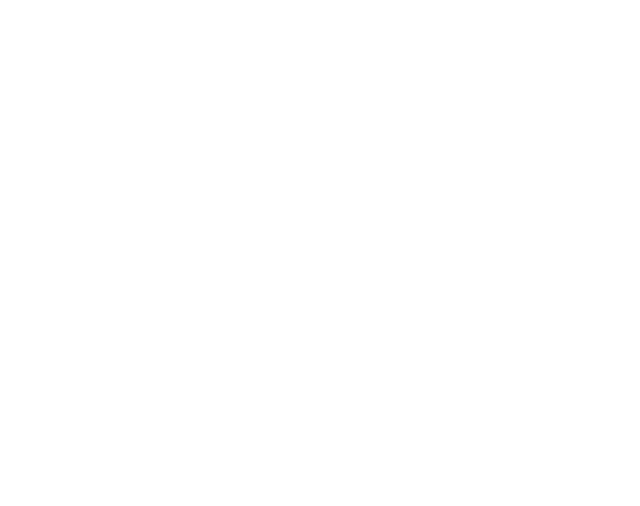
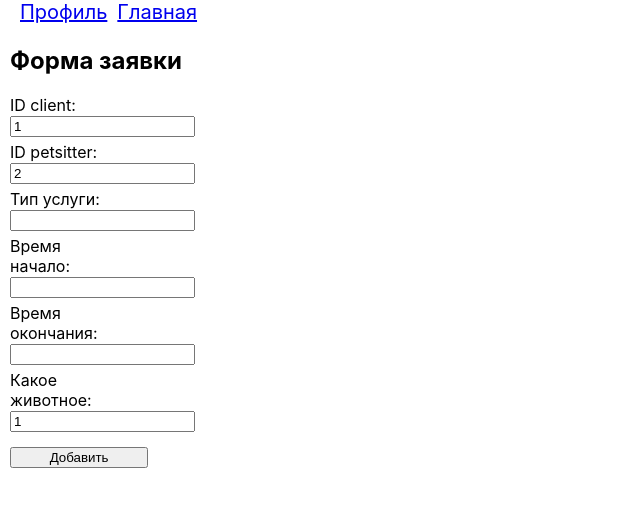
Before and after one commit to XDinoxxx/Web, a React (Create React App) app in the folder project/: page /client/requestform in a window 1280 px wide. Before the commit this address had no page. Shown: the top 506 px of the page, without its empty margins (0-640 px from the left). Built offline with nearby package versions, Linux system fonts and the light colour scheme.

Commit message:
add
front-end кончился, наверно

```diff
--- a/project/src/App.css
+++ b/project/src/App.css
@@ -21,7 +21,7 @@
   justify-content: flex-end;
 }
 
-.homeContent{
+.content{
   width: 70%;
   margin-left: 5px;
 }
@@ -39,6 +39,17 @@
   padding: 5px 7px;
 }
 
+.clientHeader, .petsitterHeader{
+  display: flex;
+  flex-direction: row;
+  padding-left: 10px;
+  font-size: 20px;
+}
+
+.headerElem{
+  padding-left: 10px;
+}
+
 label{
   width: 20%;
 }
--- a/project/src/App.js
+++ b/project/src/App.js
@@ -5,6 +5,8 @@ import Login from './components/auth/Login';
 import Registration from './components/auth/Registration';
 import ClientPage from './components/client/ClientPage';
 import PetsitterPage from './components/petsitter/PetsitterPage';
+import AnimalForm from './components/client/AnimalForm';
+import RequestForm from './components/client/RequestForm';
 
 function App() {
   return (
@@ -16,6 +18,8 @@ function App() {
           <Route path='/registration' element={<Registration />} />
           <Route path='/client' element={<ClientPage />} />
           <Route path='/petsitter' element={<PetsitterPage />} />
+          <Route path='/client/animalform' element={<AnimalForm />} />
+          <Route path='/client/requestform' element={<RequestForm />} />
         </Routes>
       </div>
     </Router>
--- a/project/src/components/auth/Login.jsx
+++ b/project/src/components/auth/Login.jsx
@@ -1,5 +1,3 @@
-// Login.jsx
-
 import React, { useState } from 'react';
 import Header from '../common/GeneralHeader';
 
--- a/project/src/components/auth/Registration.jsx
+++ b/project/src/components/auth/Registration.jsx
@@ -1,5 +1,3 @@
-// Registration.jsx
-
 import React, { useState } from 'react';
 import Header from '../common/GeneralHeader';
 
--- a/project/src/components/client/AnimalForm.jsx
+++ b/project/src/components/client/AnimalForm.jsx
@@ -1,6 +1,49 @@
-import React,{useState} from "react";
+import React, { useState } from "react";
+import ClientHeader from "../common/ClientHeader";
 
-function AnimalForm(){
+function AnimalForm() {
+    const [animalData, setAnimalData] = useState({
+        name: '',
+        type: '',
+        breed: '',
+        age: '',
+        user_id: 1, // должно быть таким же какой вошёл пользователь
+    });
 
+    const handleInputChange = (e) => {
+        setAnimalData({ ...animalData, [e.target.name]: e.target.value });
+    };
 
+    const handleAnimal = () => {
+        // Реализовать добавления животного в базу данных
+        // Перенаправить пользователя на соответствующую страницу после успешного ввода
+    };
+
+    return (
+        <div>
+            <ClientHeader />
+            <div className="form">
+                <h2>Форма животного</h2>
+                <label>
+                    Логин:
+                    <input type="text" name="name" value={animalData.name} onChange={handleInputChange} />
+                </label>
+                <label>
+                    Тип животного:
+                    <input type="text" name="type" value={animalData.type} onChange={handleInputChange} />
+                </label>
+                <label>
+                    Порода:
+                    <input type="text" name="breed" value={animalData.breed} onChange={handleInputChange} />
+                </label>
+                <label>
+                    Возраст:
+                    <input type="text" name="age" value={animalData.age} onChange={handleInputChange} />
+                </label>
+                <button onClick={handleAnimal} className='submitButton'>Добавить</button>
+            </div>
+        </div>
+    );
 }
+
+export default AnimalForm;
--- a/project/src/components/client/ClientPage.jsx
+++ b/project/src/components/client/ClientPage.jsx
@@ -1,14 +1,26 @@
-// ClientPage.jsx
-
-import React, { useState } from 'react';
+import React from 'react';
+import ClientHeader from '../common/ClientHeader';
+import { Link } from 'react-router-dom';
 
 const ClientPage = () => {
   // Логика добавления питомца и создания заявки
   return (
     <div>
-      <h2>Страница клиента</h2>
-      {/* Форма для добавления питомца */}
-      {/* Форма для создания заявки на выгул */}
+      <ClientHeader />
+      <div className="content">
+        <h2>Страница клиента</h2>
+        <div className="form">
+          {/* Список питомцев */}
+          <Link to='/client/animalform'>
+            <button>Добавить животное</button>
+          </Link>
+
+          {/* Форма для создания заявки на выгул */}
+          <Link to='/client/requestform'>
+            <button>Добавить заявку</button>
+          </Link>
+        </div>
+      </div>
     </div>
   );
 };
--- /dev/null
+++ b/project/src/components/client/RequestForm.jsx
@@ -0,0 +1,58 @@
+import React, {useState} from "react";
+import ClientlHeader from "../common/ClientHeader";
+
+function RequestForm(){
+    const [requestData, setRequestData] = useState({
+        client_id: 1,
+        petsitter_id: 2,
+        service_type: '',
+        start_time: '', // время должно как-то составляться, удачи
+        end_time: '',
+        animal_id: 1, // должен быть выбор между своими животными
+    });
+
+    const handleInputChange = (e) => {
+        setRequestData({ ...requestData, [e.target.name]: e.target.value });
+    };
+
+    const handleRequest = () => {
+        // Реализовать добавления заявки в базу данных
+        // Перенаправить пользователя на соответствующую страницу после успешного ввода
+    };
+
+    return(
+        <div>
+            <ClientlHeader />
+            <div className="form">
+                <h2>Форма заявки</h2>
+                <label>
+                    ID client:
+                    <input type="text" name="client_id" value={requestData.client_id} onChange={handleInputChange} />
+                </label>
+                <label>
+                    ID petsitter:
+                    <input type="text" name="petsitter_id" value={requestData.petsitter_id} onChange={handleInputChange} />
+                </label>
+                <label>
+                    Тип услуги:
+                    <input type="text" name="service_type" value={requestData.service_type} onChange={handleInputChange} />
+                </label>
+                <label>
+                    Время начало:
+                    <input type="text" name="start_time" value={requestData.start_time} onChange={handleInputChange} />
+                </label>
+                <label>
+                    Время окончания:
+                    <input type="text" name="end_time" value={requestData.end_time} onChange={handleInputChange} />
+                </label>
+                <label>
+                    Какое животное:
+                    <input type="text" name="animal_id" value={requestData.animal_id} onChange={handleInputChange} />
+                </label>
+                <button onClick={handleRequest} className='submitButton'>Добавить</button>
+            </div>
+        </div>
+    );
+}
+
+export default RequestForm;
--- /dev/null
+++ b/project/src/components/common/ClientHeader.jsx
@@ -0,0 +1,17 @@
+import React from "react";
+import { Link } from "react-router-dom";
+
+function ClientHeader() {
+    return (
+        <header className="clientHeader">
+            <div className="headerElem">
+                <Link to='/client'>Профиль</Link>
+            </div>
+            <div className="headerElem">
+                <Link to='/'>Главная</Link>
+            </div>
+        </header>
+    );
+}
+
+export default ClientHeader;
--- /dev/null
+++ b/project/src/components/common/PetsitterHeader.jsx
@@ -0,0 +1,17 @@
+import React from "react";
+import { Link } from "react-router-dom";
+
+function PetsitterHeader() {
+    return (
+        <header className="petsitterHeader">
+            <div className="headerElem">
+                <Link to='/petsitter'>Профиль</Link>
+            </div>
+            <div className="headerElem">
+                <Link to='/'>Главная</Link>
+            </div>
+        </header>
+    );
+}
+
+export default PetsitterHeader;
--- a/project/src/components/pages/Home.jsx
+++ b/project/src/components/pages/Home.jsx
@@ -6,9 +6,9 @@ function Home() {
     return (
         <div>
             <Header />
-            <Link to='/client'>Клиент</Link>
-            <Link to='/petsitter'>Петситтер</Link>
-            <div className="homeContent">
+            <Link to='/client' className='headerElem'>Клиент</Link>
+            <Link to='/petsitter' className='headerElem'>Петситтер</Link>
+            <div className="content">
                 <h1>Добро пожаловать на сайт Пушистые Путешествия</h1>
                 <p>Приветствую тебя на нашем уникальном сервисе выгула животных – "Пушистые Путешествия"!</p>
 
--- a/project/src/components/petsitter/PetsitterPage.jsx
+++ b/project/src/components/petsitter/PetsitterPage.jsx
@@ -1,13 +1,16 @@
-// PetsitterPage.jsx
-
 import React from 'react';
+import PetsitterHeader from '../common/PetsitterHeader';
 
 const PetsitterPage = () => {
   // Логика отзывов для петситтера
   return (
     <div>
-      <h2>Страница петситтера</h2>
-      {/* Отображение отзывов */}
+      <PetsitterHeader />
+      <div className="content">
+        <h2>Страница петситтера</h2>
+        {/* Отображение отзывов */}
+        Тут что-то должно было быть...
+      </div>
     </div>
   );
 };
```
